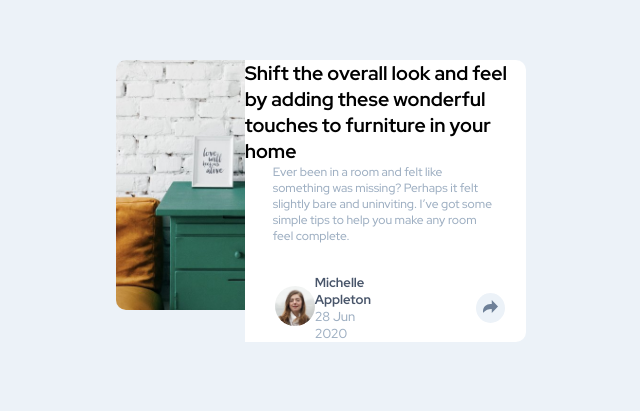
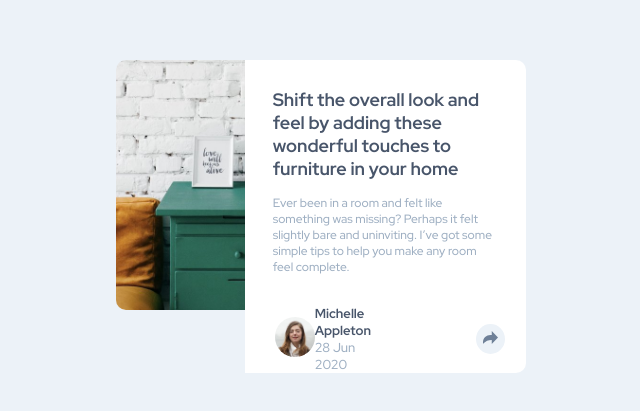
Before and after one commit to KaptainCS3/article-preview-component-master, a plain HTML site: page index.html in a window 1280 px wide. Shown: the part 215-626 px from the top of the page, without its empty margins (204-844 px from the left). Drawn offline with Linux system fonts and the light colour scheme.

Commit message:
Update style.css
Working from GitHub website can't get bugs fixed efficiently
Updated heading el

```diff
--- a/style.css
+++ b/style.css
@@ -9,7 +9,7 @@ body{
     font-size: 13px;
     height: 100vh;
 }
-h3{
+h1{
     padding: 28px 28px 15px 28px;
     color: hsl(217, 19%, 35%);
 }
@@ -159,7 +159,7 @@ p{
         border-top-right-radius: 10px;
         border-bottom-right-radius: 10px;
     }
-    h3{
+    h1{
         font-size: 18px;
     }
     p{
```
